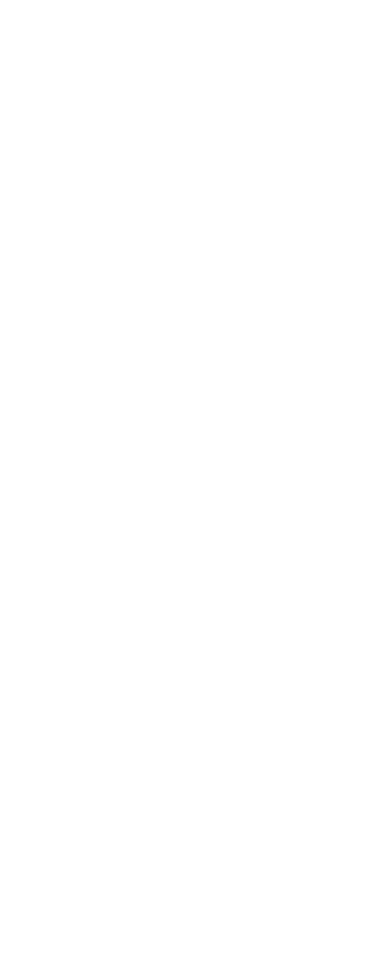
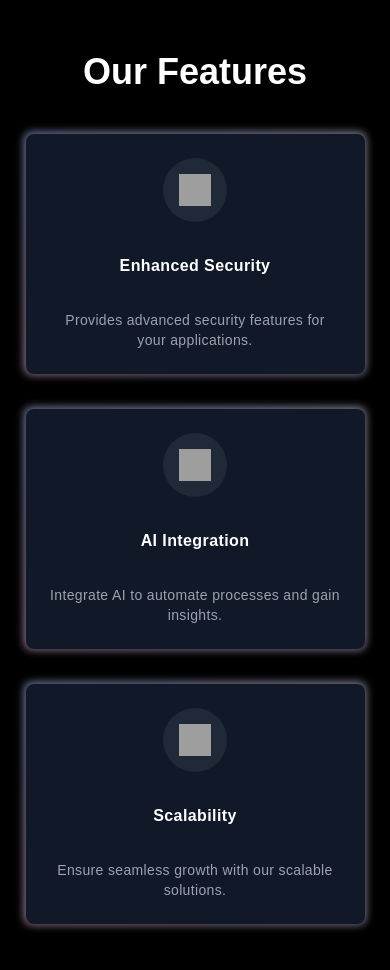
Before and after one commit to daabChingrii/website, a Next.js app: page / in a window 390 px wide. Shown: the part 7460-8430 px from the top of the page. Before the commit the page ends 7432 px from the top, so only its background shows below. Built offline with nearby package versions, Linux system fonts and the light colour scheme; grey boxes are pictures that could not be loaded.

Commit message:
Resolved issue-15, added a feature secton

```diff
--- a/package.json
+++ b/package.json
@@ -10,7 +10,7 @@
   },
   "dependencies": {
     "@react-three/fiber": "^8.17.10",
-    "@tabler/icons-react": "^3.21.0",
+    "@tabler/icons-react": "^3.24.0",
     "clsx": "^2.1.1",
     "cobe": "^0.6.3",
     "framer-motion": "^11.13.1",
--- a/src/app/page.tsx
+++ b/src/app/page.tsx
@@ -3,7 +3,7 @@
 // import Image from "next/image";
 // import NavBar from "@/components/NavBar";
 import { GoogleGeminiEffectDemo } from "@/components/GoogleGeminiEffectDemo";
-
+import { FeaturesSection } from "@/components/ui/FeaturesSection"; // Import the Features Section
 export default function Home() {
   return (
     <>
@@ -11,6 +11,7 @@
       <HeroSection />
       <GoogleGeminiEffectDemo/>
       <AboutSection />
+      <FeaturesSection /> {/* Add the Features Section */}
     </>
   );
 }
--- a/src/components/NavBar.tsx
+++ b/src/components/NavBar.tsx
@@ -1,5 +1,5 @@
 "use client"
-import { IconArrowRight, IconHome, IconInfoCircle, IconMenu4, IconPhone, IconTool } from '@tabler/icons-react'
+import { IconArrowRight, IconHome, IconInfoCircle, IconMenu4, IconPhone, IconTool , IconStar } from '@tabler/icons-react'
 import Link from 'next/link';
 import React, { useEffect, useRef, useState } from 'react'
 import { motion } from "framer-motion";
@@ -19,6 +19,7 @@
     const links: NavLink[] = [
         { href: '#', label: 'Home', icon: <IconHome />, posX: "0%", posY: "3%" },
         { href: '#', label: 'About', icon: <IconInfoCircle />, posX: "25%", posY: "28%" },
+        { href: "#features", label: "Features", icon: <IconStar />, posX: "50%", posY: "52%" },
         { href: '#', label: 'Services', icon: <IconTool />, posX: "50%", posY: "52%" },
         { href: '#', label: 'Contact', icon: <IconPhone />, posX: "75%", posY: "78%" },
     ];
--- /dev/null
+++ b/src/components/ui/FeaturesSection.tsx
@@ -0,0 +1,84 @@
+"use client";
+
+import React, { useState } from "react";
+import { motion } from "framer-motion";
+import { BackgroundGradient } from "./background-gradient";
+import { CardTitle, CardDescription } from "./card-hover-effect";
+
+export function FeaturesSection() {
+  const [hoveredIndex, setHoveredIndex] = useState<number | null>(null);
+
+  const features = [
+    {
+      title: "Enhanced Security",
+      description: "Provides advanced security features for your applications.",
+      icon: "/icons/security-icon.svg",
+    },
+    {
+      title: "AI Integration",
+      description: "Integrate AI to automate processes and gain insights.",
+      icon: "/icons/ai-icon.svg",
+    },
+    {
+      title: "Scalability",
+      description: "Ensure seamless growth with our scalable solutions.",
+      icon: "/icons/scalability-icon.svg",
+    },
+  ];
+
+  return (
+    <section
+      id="features"
+      className="relative py-20 text-white bg-black overflow-hidden"
+    >
+      <div className="relative z-10 max-w-6xl mx-auto px-6">
+        {/* Section Title */}
+        <motion.h2
+          className="text-4xl font-extrabold mb-10 text-center"
+          initial={{ opacity: 0, y: -20 }}
+          whileInView={{ opacity: 1, y: 0 }}
+          viewport={{ once: false, amount: 0.8 }}
+          transition={{ duration: 0.6 }}
+        >
+          Our Features
+        </motion.h2>
+
+        {/* Cards Grid */}
+        <div className="grid grid-cols-1 md:grid-cols-2 lg:grid-cols-3 gap-8">
+          {features.map((feature, idx) => (
+            <motion.div
+              key={idx}
+              className="relative group"
+              onMouseEnter={() => setHoveredIndex(idx)}
+              onMouseLeave={() => setHoveredIndex(null)}
+              initial={{ opacity: 0, y: 50 }}
+              whileInView={{ opacity: 1, y: 0 }}
+              viewport={{ once: false, amount: 0.8 }}
+              transition={{ duration: 0.6, delay: idx * 0.1 }}
+            >
+              <BackgroundGradient
+                containerClassName="rounded-lg"
+                className="p-6 bg-gray-900 rounded-lg shadow-md hover:shadow-lg transition-transform hover:scale-105"
+              >
+                <div className="flex flex-col items-center text-center">
+                  {/* Feature Icon */}
+                  <div className="w-16 h-16 mb-4 flex items-center justify-center rounded-full bg-gray-800">
+                    <img
+                      src={feature.icon}
+                      alt={feature.title}
+                      className="w-8 h-8"
+                    />
+                  </div>
+                  <CardTitle className="text-white">{feature.title}</CardTitle>
+                  <CardDescription className="text-gray-400">
+                    {feature.description}
+                  </CardDescription>
+                </div>
+              </BackgroundGradient>
+            </motion.div>
+          ))}
+        </div>
+      </div>
+    </section>
+  );
+}
--- /dev/null
+++ b/src/components/ui/background-gradient.tsx
@@ -0,0 +1,58 @@
+"use client";
+
+import { cn } from "@/lib/utils";
+import React from "react";
+import { motion } from "framer-motion";
+
+export const BackgroundGradient = ({
+  children,
+  className,
+  containerClassName,
+  animate = true,
+}: {
+  children?: React.ReactNode;
+  className?: string;
+  containerClassName?: string;
+  animate?: boolean;
+}) => {
+  const variants = {
+    initial: {
+      backgroundPosition: "0% 50%",
+    },
+    animate: {
+      backgroundPosition: ["0% 50%", "100% 50%", "0% 50%"],
+    },
+  };
+
+  return (
+    <div className={cn("relative p-[1.5px] group", containerClassName)}>
+      {/* Subtle gradient animation */}
+      <motion.div
+        variants={animate ? variants : undefined}
+        initial={animate ? "initial" : undefined}
+        animate={animate ? "animate" : undefined}
+        transition={
+          animate
+            ? {
+                duration: 6,
+                repeat: Infinity,
+                repeatType: "reverse",
+              }
+            : undefined
+        }
+        style={{
+          backgroundSize: "200% 200%",
+        }}
+        className={cn(
+          "absolute inset-0 rounded-lg z-[1] blur-sm opacity-70 group-hover:opacity-100 transition duration-500 will-change-transform",
+          "bg-[radial-gradient(circle_farthest-side_at_0_100%,#FFB7C5,transparent),radial-gradient(circle_farthest-side_at_100%_0,#FFDDB7,transparent),radial-gradient(circle_farthest-side_at_100%_100%,#B1C5FF,transparent),radial-gradient(circle_farthest-side_at_0_0,#4FABFF,#076EFF)]"
+        )}
+      />
+
+      {/* Inner content */}
+      <div className={cn("relative z-10 rounded-lg overflow-hidden", className)}>
+        {children}
+      </div>
+    </div>
+  );
+};
--- a/tailwind.config.ts
+++ b/tailwind.config.ts
@@ -11,6 +11,10 @@
       colors: {
         background: "var(--background)",
         foreground: "var(--foreground)",
+        accent: "#FF5733",
+      },
+      spacing: {
+        '128': '32rem',
       },
     },
   },
```
Also changed, not shown: 1 other file (tests, documents, lock files or other folders).
